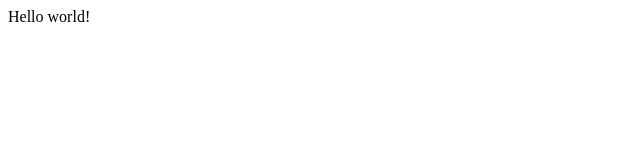
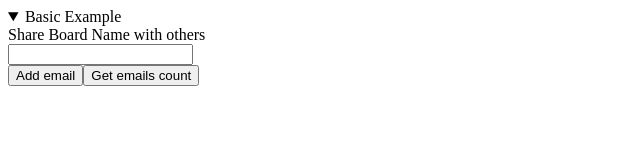
Before and after one commit to mvcds/emails-input, a plain HTML site: page index.html in a window 1280 px wide. Shown: the whole page, without its empty margins (0-640 px from the left). Drawn offline with Linux system fonts and the light colour scheme.

Commit message:
place pieces on their places

```diff
--- /dev/null
+++ b/emails-input.js
@@ -0,0 +1,51 @@
+function EmailsInput(inputContainerNode) {
+  inputContainerNode.className = 'emails-input';
+
+  const content = createContent();
+  const footer = createFooter();
+
+  inputContainerNode.appendChild(content);
+  inputContainerNode.appendChild(footer);
+}
+
+function createContent() {
+  const content = document.createElement('div');
+  const title = document.createElement('header');
+  const editor = document.createElement('div');
+  const input = document.createElement('input');
+
+  content.appendChild(title);
+  content.appendChild(editor);
+  editor.appendChild(input);
+
+  content.className = 'emails-input__content';
+
+  title.className = 'emails-input__title';
+  title.innerHTML = 'Share Board Name with others';
+
+  editor.className = 'emails-input__editor';
+
+  input.className = 'emails-input__email';
+  input.type = 'email';
+
+  return content;
+}
+
+function createFooter() {
+  const footer = document.createElement('footer');
+  const addEmail = document.createElement('button');
+  const getEmailsCount = document.createElement('button');
+
+  footer.appendChild(addEmail);
+  footer.appendChild(getEmailsCount);
+
+  footer.className = 'emails-input__footer';
+
+  addEmail.innerHTML = 'Add email';
+  addEmail.type = 'button';
+
+  getEmailsCount.innerHTML = 'Get emails count';
+  getEmailsCount.type = 'button';
+
+  return footer;
+}
--- a/index.html
+++ b/index.html
@@ -6,8 +6,16 @@
 	<meta name="viewport" content="width=device-width, initial-scale=1">
 	<title></title>
 	<link rel="stylesheet" href="">
+  <script src="./emails-input.js"></script>
 </head>
 <body>
-	Hello world!
+	<details open>
+    <summary open>Basic Example</summary>
+    <div id="basic-example"></div>
+  </details>
+  <script>
+    var basicExampleNode = document.querySelector('#basic-example');
+    var emailsInput = EmailsInput(basicExampleNode);
+  </script>
 </body>
 </html>
```
Also changed, not shown: README.md.
